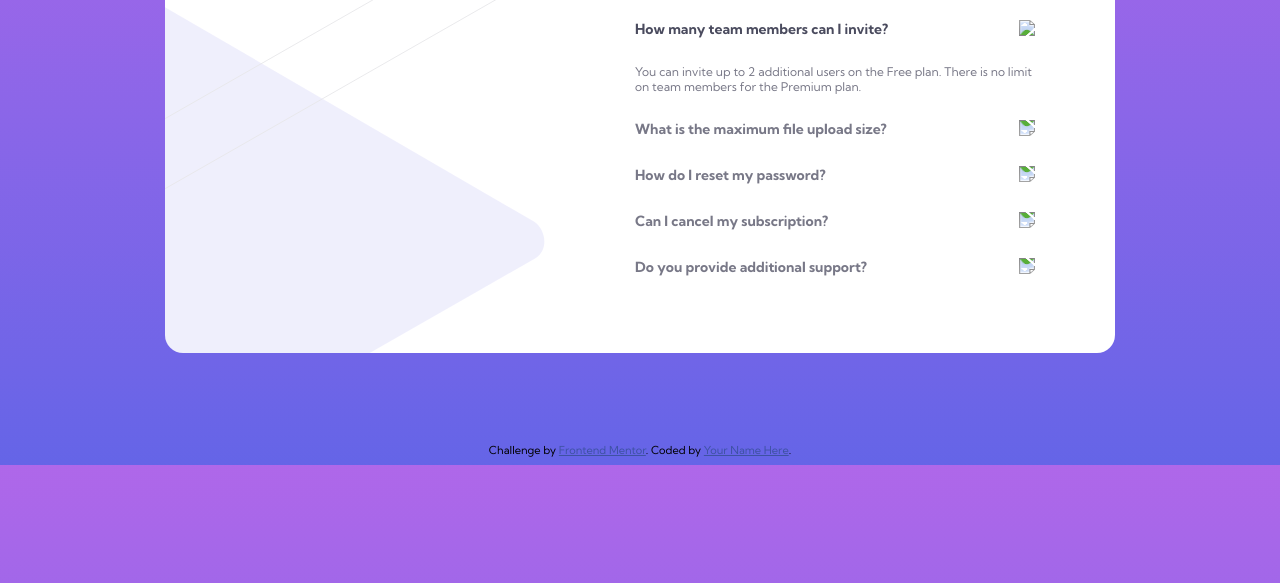
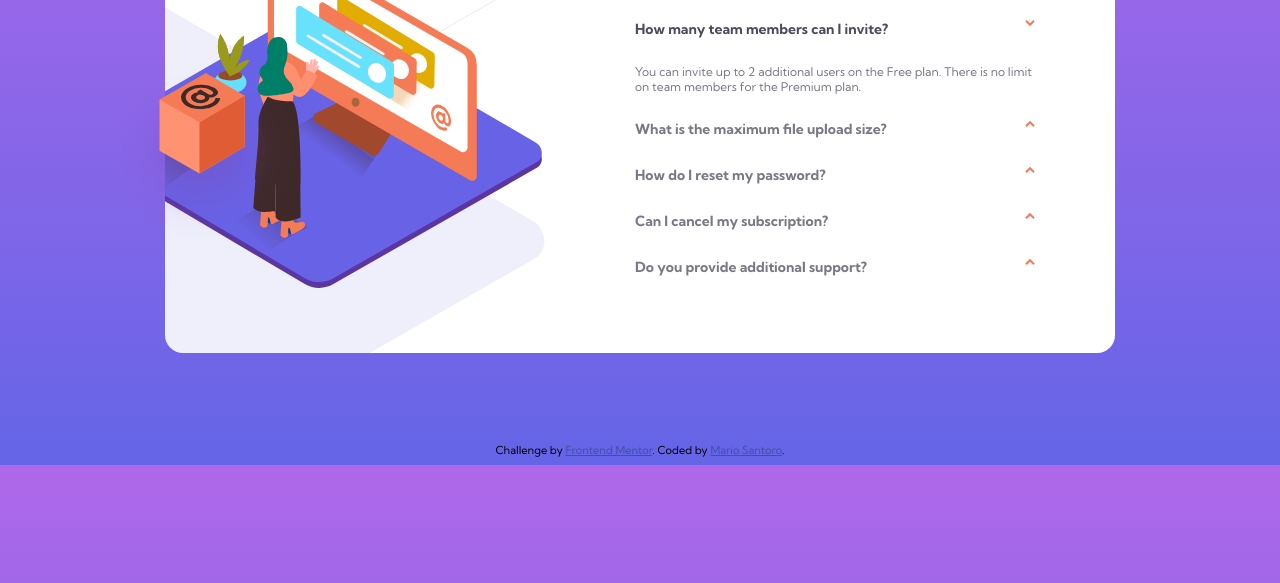
Before and after one commit to mario-santoro89/faq-accordion-card-main, a plain HTML site: page index.html in a window 1280 px wide. Shown: the part 217-800 px from the top of the page. Drawn offline with nearby package versions, Linux system fonts and the light colour scheme; files whose address does not match are found by name.

Commit message:
Update index.html

```diff
--- a/index.html
+++ b/index.html
@@ -25,30 +25,30 @@
       <div id="faq">
 
 
-          <img id="main-img-desktop" src="/images/illustration-woman-online-desktop.svg">
-          <img id="box"src="/images/illustration-box-desktop.svg" alt="">
-          <img id="main-img-mobile" src="/images/illustration-woman-online-mobile.svg">
+          <img id="main-img-desktop" src="illustration-woman-online-desktop.svg">
+          <img id="box"src="illustration-box-desktop.svg" alt="">
+          <img id="main-img-mobile" src="illustration-woman-online-mobile.svg">
         <div id="accordion">
           <h1>FAQ</h1>
-          <h3 class="clicked normal">How many team members can I invite?<img class="arrow" src="/images/icon-arrow-down.svg"></h3>
+          <h3 class="clicked normal">How many team members can I invite?<img class="arrow" src="icon-arrow-down.svg"></h3>
           <div class="active">
             <p>You can invite up to 2 additional users on the Free plan. There is no limit on
             team members for the Premium plan.</p>
           </div>
-          <h3 class="normal">What is the maximum file upload size?<img class="arrow" src="/images/icon-arrow-down.svg"></h3>
+          <h3 class="normal">What is the maximum file upload size?<img class="arrow" src="icon-arrow-down.svg"></h3>
           <div class="inactive">
             <p>No more than 2GB. All files in your account must fit your allotted storage space.</p>
           </div>
-          <h3 class="normal">How do I reset my password?<img class="arrow" src="/images/icon-arrow-down.svg"></h3>
+          <h3 class="normal">How do I reset my password?<img class="arrow" src="icon-arrow-down.svg"></h3>
           <div class="inactive">
             <p> “Forgot password” from the login page or “Change password” from your profile page.
             A reset link will be emailed to you.</p>
           </div>
-          <h3 class="normal">Can I cancel my subscription?<img class="arrow" src="/images/icon-arrow-down.svg"></h3>
+          <h3 class="normal">Can I cancel my subscription?<img class="arrow" src="icon-arrow-down.svg"></h3>
           <div class="inactive">
             <p> Yes! Send us a message and we’ll process your request no questions asked.</p>
           </div>
-          <h3 class="normal"> Do you provide additional support?<img class="arrow" src="/images/icon-arrow-down.svg"> </h3>
+          <h3 class="normal"> Do you provide additional support?<img class="arrow" src="icon-arrow-down.svg"> </h3>
         <div class="inactive">
             <p> Chat and email support is available 24/7. Phone lines are open during normal business hours.</p>
           </div>
@@ -57,7 +57,7 @@
     </div>
   <div class="attribution">
     Challenge by <a href="https://www.frontendmentor.io?ref=challenge" target="_blank">Frontend Mentor</a>.
-    Coded by <a href="#">Your Name Here</a>.
+    Coded by <a href="#">Mario Santoro</a>.
   </div>
 </body>
 </html>
```
